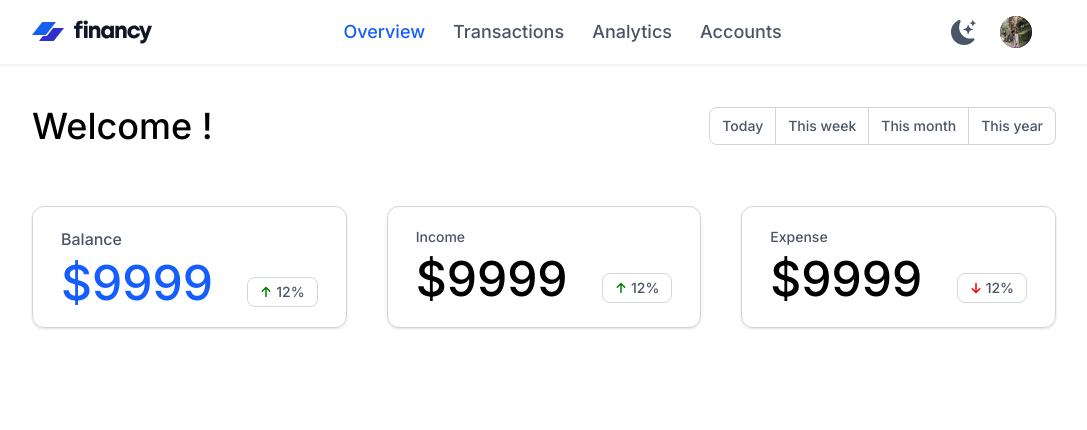
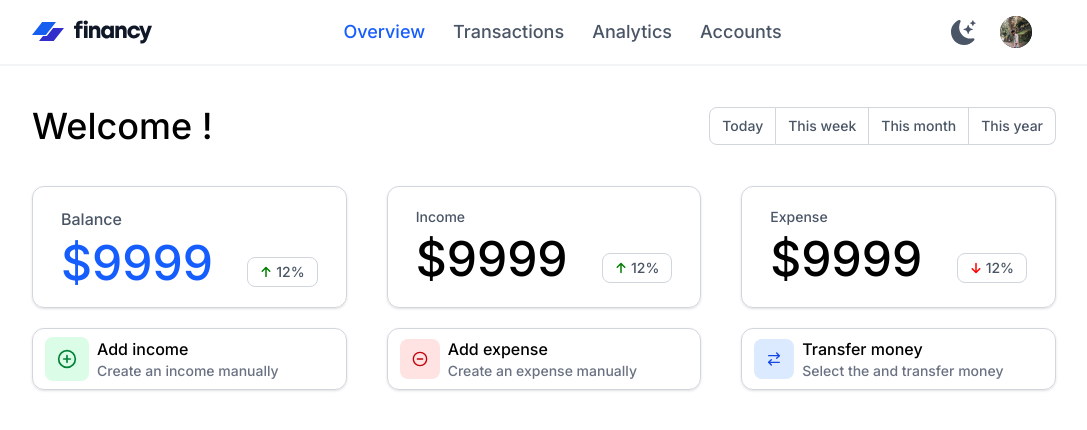
Before and after one commit to SaiDushyant/Financy, a React (Vite) app in the folder Frontend/: page /login in a window 1280 px wide. Both pictures are taken after a click on the button "Sign In". Shown: the top 430 px of the page, without its empty margins (96-1183 px from the left). Built offline with nearby package versions, Linux system fonts and the light colour scheme; no server answers.

Commit message:
Added a new section

```diff
--- a/Frontend/src/pages/Overview.tsx
+++ b/Frontend/src/pages/Overview.tsx
@@ -1,5 +1,6 @@
 import NavBar from "../components/NavBar";
 import { FaAngleDown, FaArrowUp, FaArrowDown } from "react-icons/fa6";
+import { LuArrowRightLeft, LuCircleMinus, LuCirclePlus } from "react-icons/lu";
 import { useState } from "react";
 import { useTranslation } from "react-i18next";
 
@@ -80,7 +81,7 @@ function Overview() {
           )}
         </div>
       </section>
-      <section className="dark:bg-zinc-800 bg-white py-5">
+      <section className="dark:bg-zinc-800 bg-white pb-5">
         <div className="grid grid-cols-2 md:grid-cols-3 px-5 md:px-32 gap-2 md:gap-10">
           <div className="box shadow dark:shadow-gray-500 rounded-xl dark:border-gray-600 col-span-2 md:col-span-1 flex flex-col gap-2 px-5 md:px-7 py-5">
             <p className="md:text-md font-medium text-gray-600 dark:text-gray-300">
@@ -132,7 +133,49 @@ function Overview() {
           </div>
         </div>
       </section>
-      <section className="dark:bg-zinc-800 bg-white py-5"></section>
+      <section className="dark:bg-zinc-800 bg-white pb-5">
+        <div className="grid grid-cols-3 px-5 md:px-32 gap-5 md:gap-10">
+          <div className="box shadow dark:shadow-gray-500 rounded-xl dark:border-gray-600 flex flex-col md:flex-row justify-center md:justify-start items-center gap-2">
+            <div className="flex justify-between items-center bg-green-100 text-green-700 p-3 rounded-lg w-fit h-fit">
+              <LuCirclePlus size={20} />
+            </div>
+            <div className="text-center md:text-left">
+              <p className="text-md font-medium text-black dark:text-white">
+                Add income
+              </p>
+              <p className="hidden md:block text-sm font-medium text-gray-500 dark:text-gray-400">
+                Create an income manually
+              </p>
+            </div>
+          </div>
+          <div className="box shadow dark:shadow-gray-500 rounded-xl dark:border-gray-600 flex flex-col md:flex-row justify-center md:justify-start items-center gap-2">
+            <div className="flex justify-between items-center bg-red-100 text-red-700 p-3 rounded-lg w-fit h-fit">
+              <LuCircleMinus />
+            </div>
+            <div className="text-center md:text-left">
+              <p className="text-md font-medium text-black dark:text-white">
+                Add expense
+              </p>
+              <p className="hidden md:block text-sm font-medium text-gray-500 dark:text-gray-400">
+                Create an expense manually
+              </p>
+            </div>
+          </div>
+          <div className="box shadow dark:shadow-gray-500 rounded-xl dark:border-gray-600 flex flex-col md:flex-row justify-center md:justify-start items-center gap-2">
+            <div className="flex justify-between items-center bg-blue-100 text-blue-700 p-3 rounded-lg w-fit h-fit">
+              <LuArrowRightLeft />
+            </div>
+            <div className="text-center md:text-left">
+              <p className="text-md font-medium text-black dark:text-white">
+                Transfer money
+              </p>
+              <p className="hidden md:block text-sm font-medium text-gray-500 dark:text-gray-400">
+                Select the and transfer money
+              </p>
+            </div>
+          </div>
+        </div>
+      </section>
     </>
   );
 }
```
